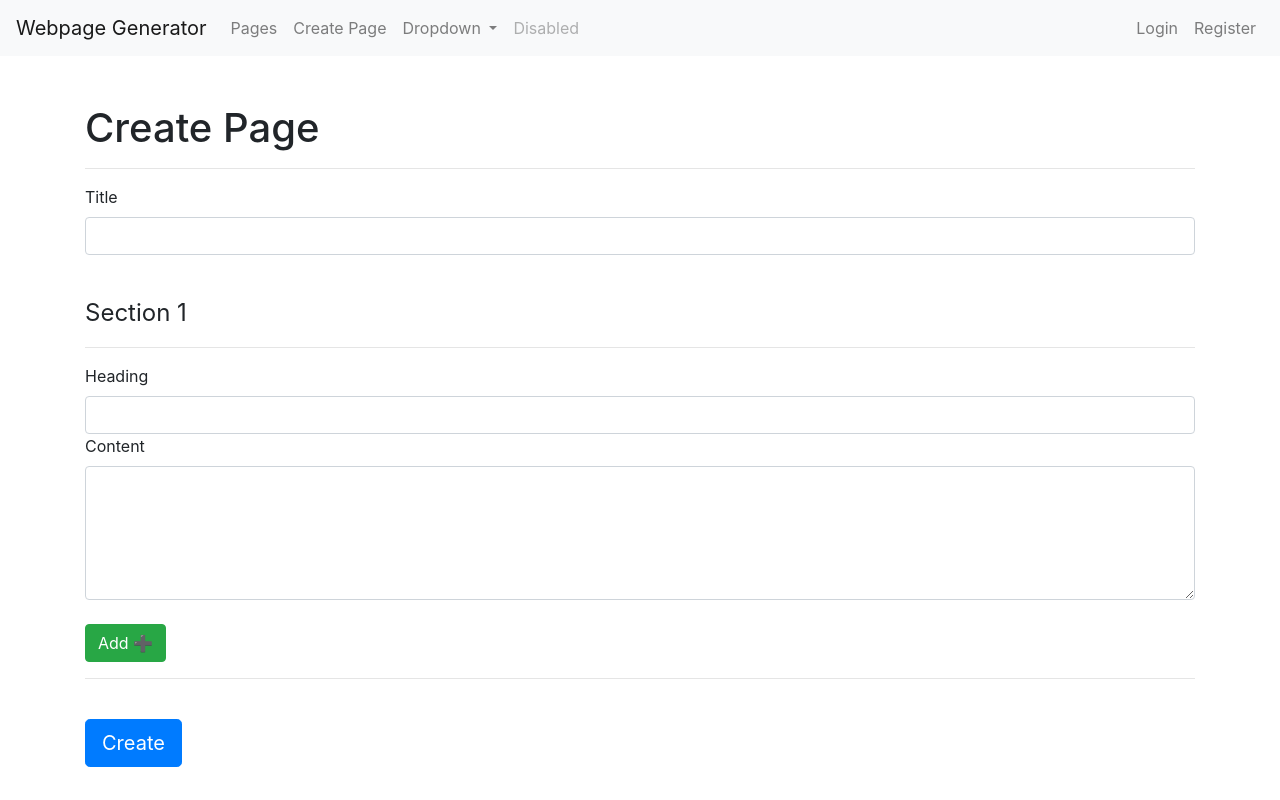
After one commit to frankroberto20/webpage_generator, a Django app: page /create_page in a window 1280 px wide. The commit adds this page. Run offline with Django 3.2, Linux system fonts and the light colour scheme.

Commit message:
Added create page

```diff
--- /dev/null
+++ b/webpage_generator/templates/webpage_generator/create_page.html
@@ -0,0 +1,85 @@
+{% extends 'webpage_generator/layout.html' %}
+{% load static %}
+
+{% block scripts %}
+    <script>
+
+        let num_section = 1;
+
+        document.addEventListener('DOMContentLoaded', () => {
+            document.getElementById('section-num').value = num_section;
+        })
+
+        function add_section() {
+            const paragraphs = document.getElementById('section-group');
+
+            document.getElementById('add-section').remove();
+
+            num_section++;
+
+            paragraphs.innerHTML += `
+            <div id="section-${num_section}">
+                <br/>
+                <div class="row">
+                    <legend class="col-9">Section ${num_section}</legend>
+                    <input type="button" class="btn btn-outline-danger btn-sm ml-auto mr-3" value="⛔" onclick="remove_section(${num_section})">
+                </div>
+                <hr/>
+                <div class="form-group">
+                    <label for="heading-${num_section}">Heading</label>
+                    <input id="heading-${num_section}" class="form-control" type="text" name="heading-${num_section}">
+                    <label for="content-${num_section}">Content</label>
+                    <textarea id="content-${num_section}" class="form-control" rows="5" type="text" name="content-${num_section}"></textarea>
+                </div>
+            </div>
+            <input id="add-section" class="btn btn-success mt-2" type="button" value="Add ➕" onclick="add_section()">
+            `;
+
+            document.getElementById('section-num').value = num_section;
+        }
+
+        function remove_section(section){
+            if (section == num_section){
+                document.getElementById(`section-${section}`).remove();
+                num_section--;
+            }
+            else {
+                for(i = 0; i < num_section - section; i++){
+
+                }
+            }
+        }
+
+    </script>
+{% endblock %}
+
+{% block body %}
+    <div class="container mt-5">
+        {% csrf_token %}
+        <h1>Create Page</h1>
+        <hr/>
+        <form action="{% url 'create_page' %}" method="post">
+            <input hidden id="section-num" type="number">
+            <div class="form-group">
+                <label for="title">Title</label>
+                <input class="form-control" type="text" name="title">
+            </div>
+            <br/>
+            <div id="section-group">
+                <div id="section-1">
+                    <legend>Section 1</legend>
+                    <hr/>
+                    <div class="form-group">
+                        <label for="heading-1">Heading</label>
+                        <input id="heading-1" class="form-control" type="text" name="title">
+                        <label for="content-1">Content</label>
+                        <textarea id="content-1" class="form-control" rows="5" type="text" name="title"></textarea>
+                    </div>
+                </div>
+                <input id="add-section" class="btn btn-success mt-2" type="button" value="Add ➕" onclick="add_section()">
+            </div>
+            <hr/><br/>
+            <input class="btn btn-primary btn-lg" type="submit" value="Create">
+        </form>
+    </div>
+{% endblock %}
--- a/webpage_generator/templates/webpage_generator/layout.html
+++ b/webpage_generator/templates/webpage_generator/layout.html
@@ -6,7 +6,9 @@
         <link rel="stylesheet" href="https://cdn.jsdelivr.net/npm/bootstrap@4.5.3/dist/css/bootstrap.min.css" integrity="sha384-TX8t27EcRE3e/ihU7zmQxVncDAy5uIKz4rEkgIXeMed4M0jlfIDPvg6uqKI2xXr2" crossorigin="anonymous">
         <script src="https://code.jquery.com/jquery-3.5.1.slim.min.js" integrity="sha384-DfXdz2htPH0lsSSs5nCTpuj/zy4C+OGpamoFVy38MVBnE+IbbVYUew+OrCXaRkfj" crossorigin="anonymous"></script>
         <script src="https://cdn.jsdelivr.net/npm/bootstrap@4.5.3/dist/js/bootstrap.bundle.min.js" integrity="sha384-ho+j7jyWK8fNQe+A12Hb8AhRq26LrZ/JpcUGGOn+Y7RsweNrtN/tE3MoK7ZeZDyx" crossorigin="anonymous"></script>
-    </head>
+        {% block scripts %}
+        {% endblock %}
+      </head>
     <body>
         <nav class="navbar navbar-expand-lg navbar-light bg-light">
             <a class="navbar-brand" href="{% url 'index' %}">Webpage Generator</a>
@@ -20,7 +22,7 @@
                   <a class="nav-link" href="#">Pages</a>
                 </li>
                 <li class="nav-item">
-                  <a class="nav-link" href="#">Create Page</a>
+                  <a class="nav-link" href="{% url 'create_page' %}">Create Page</a>
                 </li>
                 <li class="nav-item dropdown">
                   <a class="nav-link dropdown-toggle" href="#" id="navbarDropdown" role="button" data-toggle="dropdown" aria-haspopup="true" aria-expanded="false">
--- a/webpage_generator/urls.py
+++ b/webpage_generator/urls.py
@@ -5,5 +5,6 @@ urlpatterns = [
     path('', views.index, name='index'),
     path('login', views.login_view, name='login'),
     path('register', views.register_view, name='register'),
-    path('logout', views.logout_view, name='logout')
+    path('logout', views.logout_view, name='logout'),
+    path('create_page', views.create_page, name='create_page')
 ]
--- a/webpage_generator/views.py
+++ b/webpage_generator/views.py
@@ -3,8 +3,14 @@ from django.contrib.auth import authenticate, login, logout
 from django.shortcuts import render
 from django.urls import reverse
 from django.db import IntegrityError
+from django import forms
 
 from .models import *
+
+# Form models
+
+class PageForm(forms.ModelForm):
+    pass
 
 # Create your views here.
 
@@ -61,3 +67,22 @@ def register_view(request):
         return HttpResponseRedirect(reverse("index"))
     else:
         return render(request, "webpage_generator/register.html")
+
+def create_page(request):
+    if request.method == 'GET':
+        return render(request, 'webpage_generator/create_page.html')
+    elif request.method == 'POST':
+        try:
+            sections_num = request.POST['section-num']
+            title = request.POST['title']
+            page = Page(title=title)
+
+            for i in range(sections_num):
+                heading = request.POST[f'heading-{i}']
+                content = request.POST[f'content-{i}']
+                section = Section(page=page, heading=heading, content=content)
+                section.save()
+
+            page.save()
+        except:
+            pass
```
Also changed, not shown: webpage_generator/models.py (+6 -1 lines).
